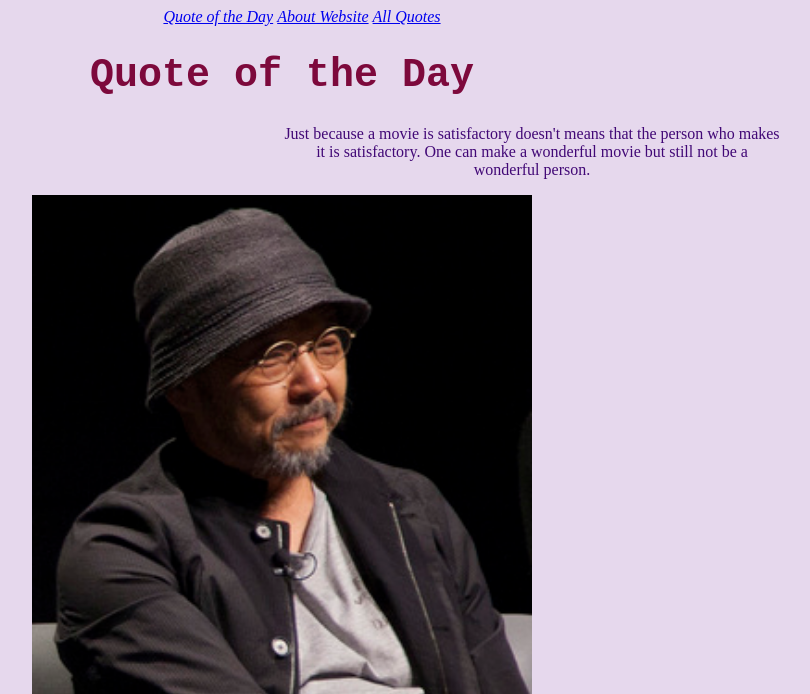
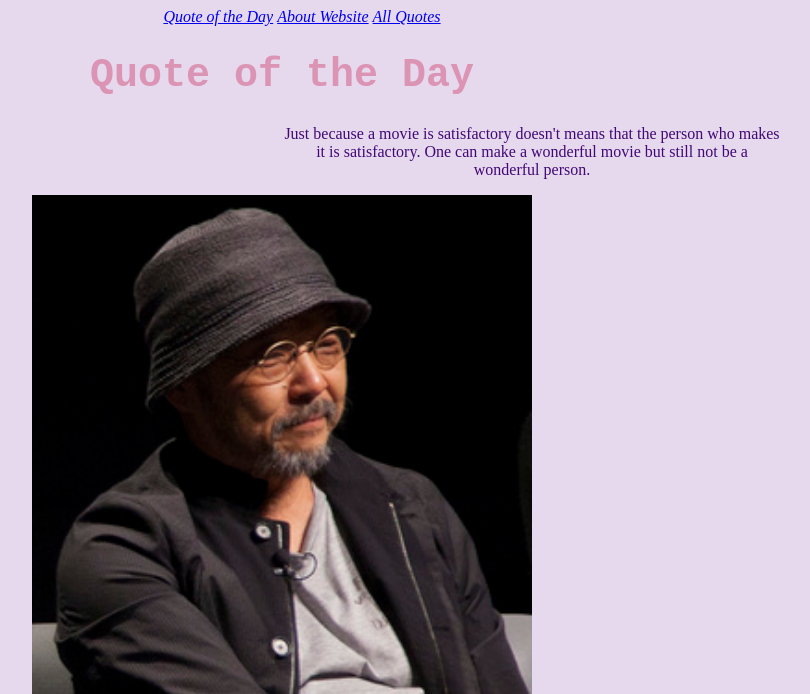
Before and after one commit to dbeyer03/cs412, a Django app: page / in a window 1280 px wide. Shown: the top 694 px of the page, without its empty margins (226-1036 px from the left). Run offline with Django 5.2, Linux system fonts and the light colour scheme.

```diff
--- a/static/quote-styles.css
+++ b/static/quote-styles.css
@@ -14,7 +14,7 @@ p {
 }
 
 h1 {
-    color: rgb(125, 9, 60);
+    color: rgb(219, 148, 179);
     font-family:'Courier New', Courier, monospace;
     font-style: bold;
     font-size:40px;
```
